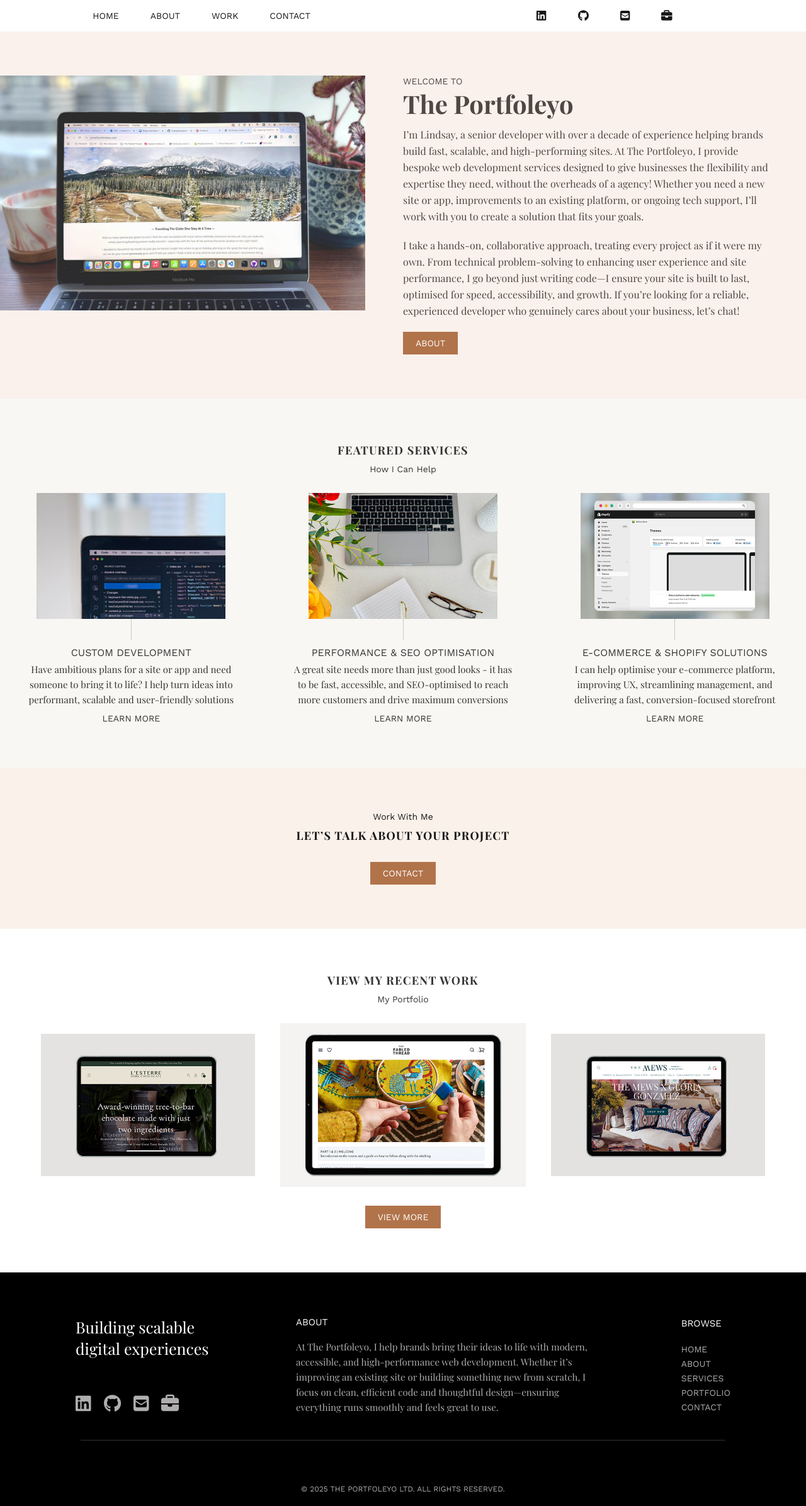
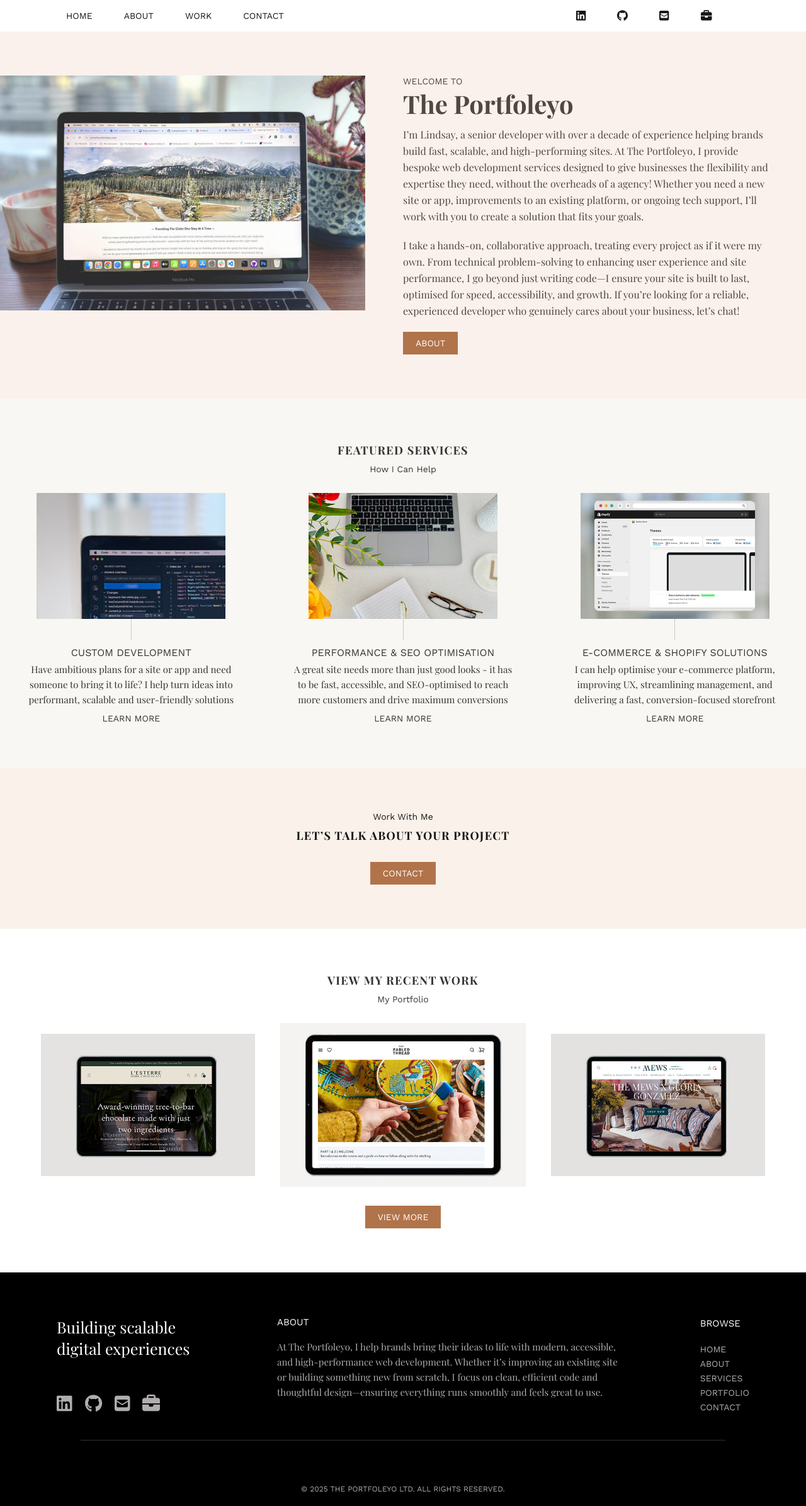
Before and after one commit to lindsayfoley/portfoleyo, a Next.js app: page / in a window 1280 px wide. Shown: the whole page at 63% size. Built offline with nearby package versions, Linux system fonts and the light colour scheme; a web font is replaced by a local one.

Commit message:
adjusting layout

```diff
--- a/src/components/footer/footer.module.css
+++ b/src/components/footer/footer.module.css
@@ -9,7 +9,7 @@
 }
 
 .columnContainer {
-    max-width: 1040px;
+    max-width: 1100px;
     padding: 0 20px;
     margin: 0 auto;
     gap: 120px;
--- a/src/components/nav/nav.module.css
+++ b/src/components/nav/nav.module.css
@@ -1,15 +1,19 @@
 .container {
-    display: flex;
-    overflow-x: scroll;
-    height: 50px;
     background: #ffffff;
-    align-items: center;
     font-family: "Work Sans", serif;
     font-optical-sizing: auto;
     font-style: normal;
     font-weight: normal;
     font-size: 14px;
     box-shadow: 0 1px #f4f3f1;
+}
+
+.contentWrapper {
+    max-width: 1100px;
+    height: 50px;
+    display: flex;
+    align-items: center;
+    margin: 0 auto;
 }
 
 .links {
@@ -64,10 +68,9 @@
 @media (min-width: 1000px) {
     .links {
         width: 50%;
-        justify-items: center;
     }
 
-    .linksList {
-        justify-content: center;
+    .links:last-of-type {
+        justify-items: end;
     }
 }
--- a/src/components/nav/nav.tsx
+++ b/src/components/nav/nav.tsx
@@ -7,6 +7,7 @@ import { NAV_CONTENT } from "../../constants/nav/nav";
 const Nav = () => {
   return (
     <nav className={styles.container}>
+      <div className={styles.contentWrapper}>
         <div className={`${styles.pages} ${styles.links}`}>
           <ul className={styles.linksList}>
             {NAV_CONTENT.headerNavContent.map(({ href, cta }) => (
@@ -27,6 +28,7 @@ const Nav = () => {
             ))}
           </ul>
         </div>
+      </div>
     </nav>
   );
 };
```
Lines whose indentation alone changed are shown as unchanged.
